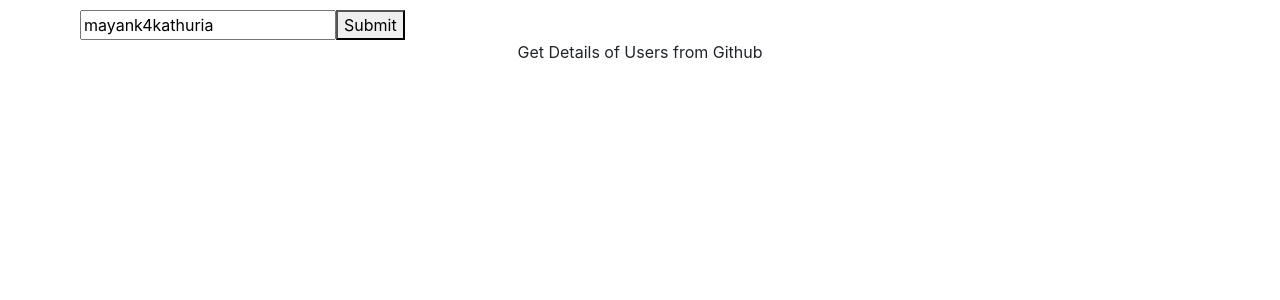
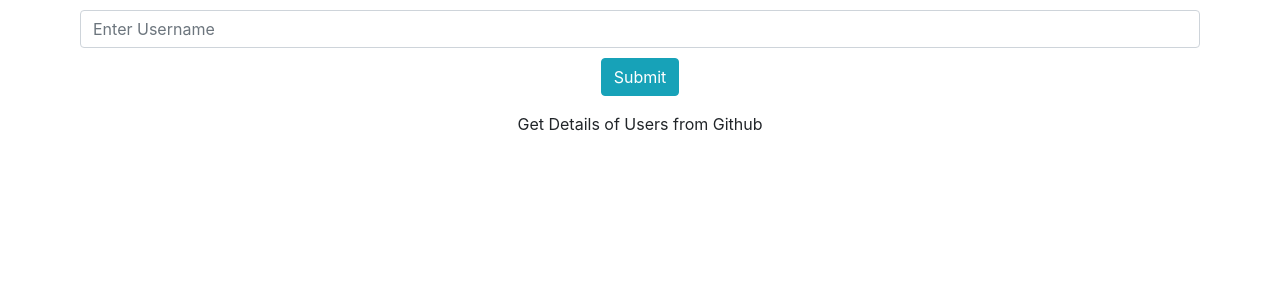
Before and after one commit to mayank4kathuria/git-fetcher, a React (Create React App) app: page / in a window 1280 px wide. Shown: the top 300 px of the page. Built offline with nearby package versions, Linux system fonts and the light colour scheme.

Commit message:
Main Component for get fetcher app

```diff
--- a/src/MainComponent.js
+++ b/src/MainComponent.js
@@ -1,4 +1,4 @@
-// MainComponent for git Fetcher App
+// MainComponent module for git Fetcher App
 
 import React from 'react';
 import {fetchUser, fetchRepo} from './api.js';
@@ -8,12 +8,13 @@ import UserDetails from './userDetails.js';
 class MainComponent extends React.Component{
 
   state = {
-    username: "mayank4kathuria",
+    username: "",
     userInfo: {},
     repos: [],
     isError: false,
   }
 
+   // Fetches User's Info and & Git Repos
    fetcher = async (e) => {
     e.preventDefault();
     const UserData = await fetchUser(this.state.username);
@@ -24,7 +25,7 @@ class MainComponent extends React.Component{
         userInfo: UserData,
         repos: repos,
         isError: false,
-      }), () => console.log("repo test",this.state.repos));
+      }));
     }
     else{
         console.log("userData is",UserData);
@@ -32,7 +33,7 @@ class MainComponent extends React.Component{
           userInfo: {},
           repos:[],
           isError: true,
-        }), () => (console.log("error was runned")));
+        }));
       }
     }
 
@@ -46,11 +47,11 @@ class MainComponent extends React.Component{
   render(){
     return(
       <div className="container">
-        <div className="search-user-box">
-          <input type="text" value={this.state.username} onChange={this.handleUsername} placeholder="Enter Username"/>
-          <button onClick={this.fetcher} > Submit </button>
+        <div className="search-user-box form-group">
+          <input type="text" value={this.state.username} onChange={this.handleUsername} placeholder="Enter Username" className="form-control"/>
+          <button onClick={this.fetcher} className="submit-btn btn btn-info"> Submit </button>
         </div>
-            <p> Get Details of Users from Github </p>
+            <p > Get Details of Users from Github </p>
           {   (this.state.isError) ? <div className="error-state"> <h3> Kindly retype valid username </h3> </div>
            : ("login" in this.state.userInfo) && <UserDetails user={this.state.userInfo} repos={this.state.repos}/>
                   }
```
